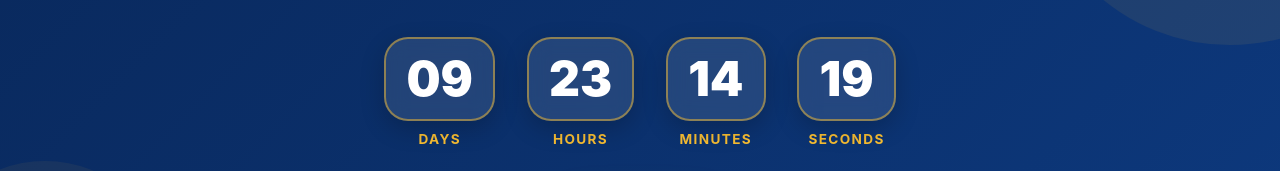
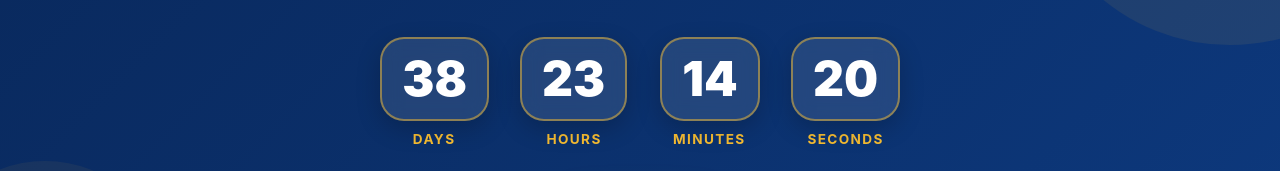
Before and after one commit to fsang2009/KeyClub_Website, a website with bundled scripts: page public/index.html in a window 1280 px wide. Shown: the part 3576-3747 px from the top of the page. Built offline with nearby package versions, Linux system fonts and the light colour scheme; some packages are replaced by stand-ins of ours; no server answers.

Commit message:
timerfixed pt.2

```diff
--- a/public/index.html
+++ b/public/index.html
@@ -376,6 +376,6 @@
     </div>
 
     </section>
-    <script src="js/countdown-fix.js" defer></script>
+
 </body>
 </html>
--- a/public/js/home.js
+++ b/public/js/home.js
@@ -194,37 +194,60 @@ document.addEventListener('DOMContentLoaded', () => {
 
 
     // Countdown timer for September 4th deadline
-    const countdownTimer = () => {
-        const deadline = new Date('September 4, 2026 23:59:59').getTime();
+    /* =========================================================
+   COUNTDOWN TIMER — OCTOBER 4, 2026
+   ========================================================= */
 
-        const updateCountdown = () => {
-            const now = new Date().getTime();
-            const timeLeft = deadline - now;
+const countdownDays = document.getElementById("days");
+const countdownHours = document.getElementById("hours");
+const countdownMinutes = document.getElementById("minutes");
+const countdownSeconds = document.getElementById("seconds");
 
-            if (timeLeft > 0) {
-                const days = Math.floor(timeLeft / (1000 * 60 * 60 * 24));
-                const hours = Math.floor((timeLeft % (1000 * 60 * 60 * 24)) / (1000 * 60 * 60));
-                const minutes = Math.floor((timeLeft % (1000 * 60 * 60)) / (1000 * 60));
-                const seconds = Math.floor((timeLeft % (1000 * 60)) / 1000);
+// October 4, 2026 at midnight
+const countdownDate = new Date("October 4, 2026 00:00:00").getTime();
 
-                const daysEl = document.getElementById('days');
-                const hoursEl = document.getElementById('hours');
-                const minutesEl = document.getElementById('minutes');
-                const secondsEl = document.getElementById('seconds');
+function updateCountdown() {
 
-                if (daysEl) daysEl.textContent = days.toString().padStart(2, '0');
-                if (hoursEl) hoursEl.textContent = hours.toString().padStart(2, '0');
-                if (minutesEl) minutesEl.textContent = minutes.toString().padStart(2, '0');
-                if (secondsEl) secondsEl.textContent = seconds.toString().padStart(2, '0');
-            }
-        };
+    const now = new Date().getTime();
 
-        updateCountdown();
-        setInterval(updateCountdown, 1000);
-    };
+    const distance = countdownDate - now;
 
-    countdownTimer();
+    if (distance <= 0) {
+        countdownDays.textContent = "00";
+        countdownHours.textContent = "00";
+        countdownMinutes.textContent = "00";
+        countdownSeconds.textContent = "00";
+        return;
+    }
 
+    const days = Math.floor(
+        distance / (1000 * 60 * 60 * 24)
+    );
+
+    const hours = Math.floor(
+        (distance % (1000 * 60 * 60 * 24)) /
+        (1000 * 60 * 60)
+    );
+
+    const minutes = Math.floor(
+        (distance % (1000 * 60 * 60)) /
+        (1000 * 60)
+    );
+
+    const seconds = Math.floor(
+        (distance % (1000 * 60)) /
+        1000
+    );
+
+    countdownDays.textContent = String(days).padStart(2, "0");
+    countdownHours.textContent = String(hours).padStart(2, "0");
+    countdownMinutes.textContent = String(minutes).padStart(2, "0");
+    countdownSeconds.textContent = String(seconds).padStart(2, "0");
+}
+
+updateCountdown();
+
+setInterval(updateCountdown, 1000);
     const registerUser = async()=>{
         if (realRegisterEmail.value === ''){
             registerEmailError.classList.add('active');
```
